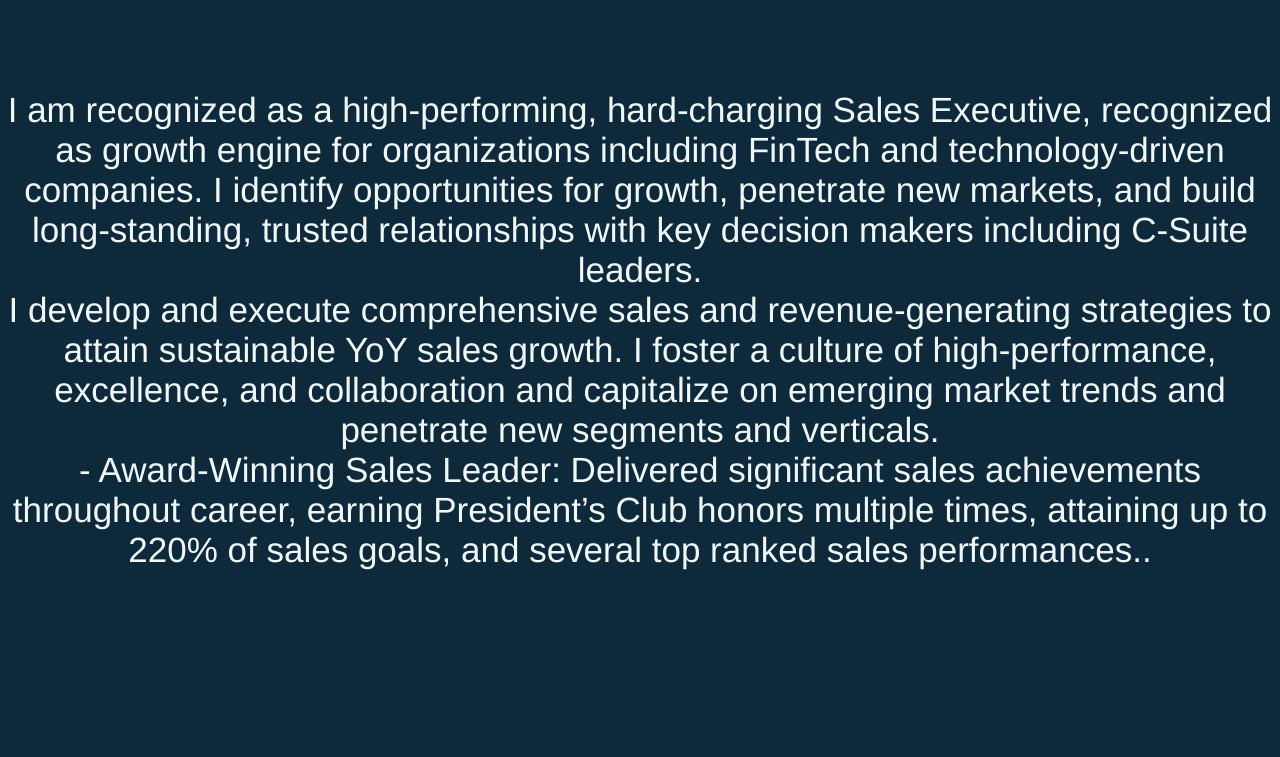
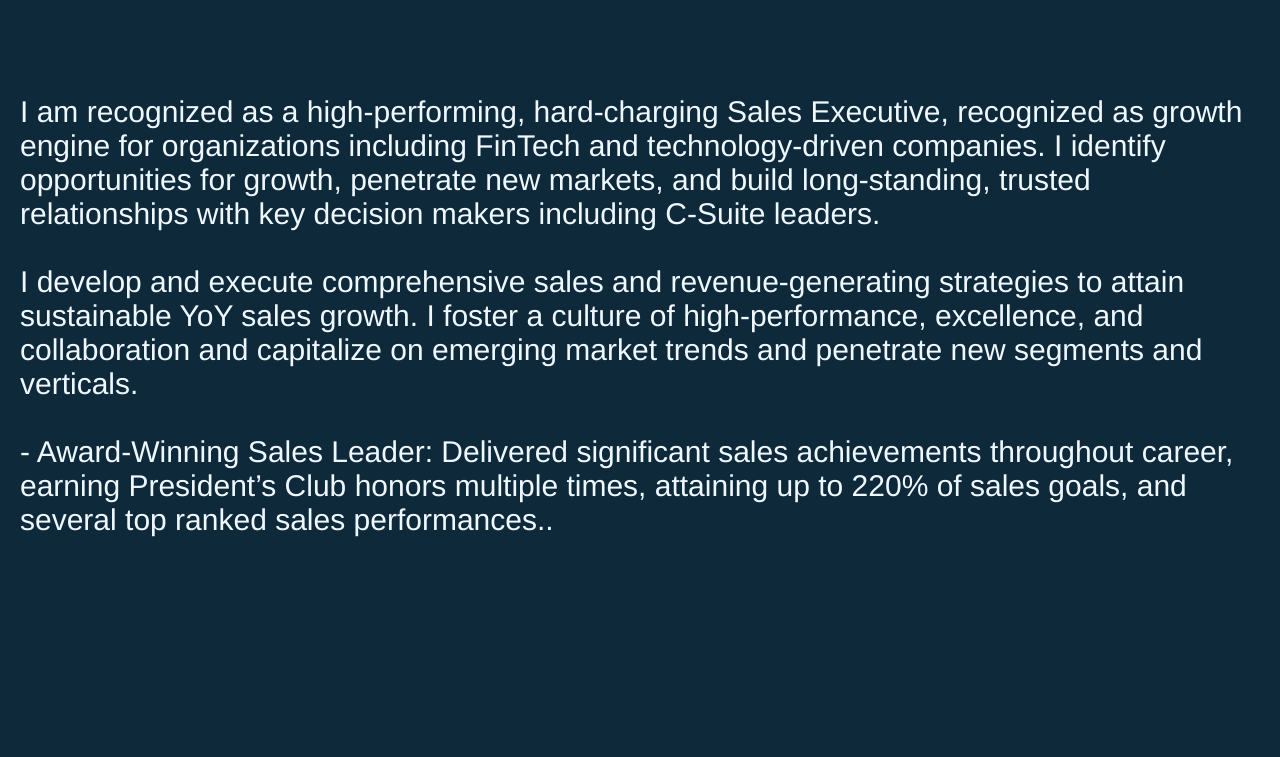
Before and after one commit to Jorge-Cano/borodino-fox, a plain HTML site: page index.html in a window 1280 px wide. Shown: the part 1323-2080 px from the top of the page. Drawn offline with Linux system fonts and the light colour scheme; a web font is replaced by a local one.

Commit message:
p styles

```diff
--- a/index.html
+++ b/index.html
@@ -50,11 +50,11 @@
         <p>I am recognized as a high-performing, hard-charging Sales Executive, recognized as growth engine for
             organizations including FinTech and technology-driven companies. I identify opportunities for growth,
             penetrate new markets, and build long-standing, trusted relationships with key decision makers including
-            C-Suite leaders.<br>
+            C-Suite leaders.<br><br>
 
             I develop and execute comprehensive sales and revenue-generating strategies to attain
             sustainable YoY sales growth. I foster a culture of high-performance, excellence, and collaboration and
-            capitalize on emerging market trends and penetrate new segments and verticals.<br>
+            capitalize on emerging market trends and penetrate new segments and verticals.<br><br>
 
             - Award-Winning Sales Leader: Delivered significant sales achievements throughout career,
             earning President’s Club honors multiple times, attaining up to 220% of sales goals, and several
--- a/styles.css
+++ b/styles.css
@@ -230,3 +230,9 @@ button:hover {
 html {
     scroll-behavior: smooth;
 }
+
+p {
+    padding: 10px 20px 10px 20px;
+    text-align: left;
+    font-size: 30px;
+}
```
